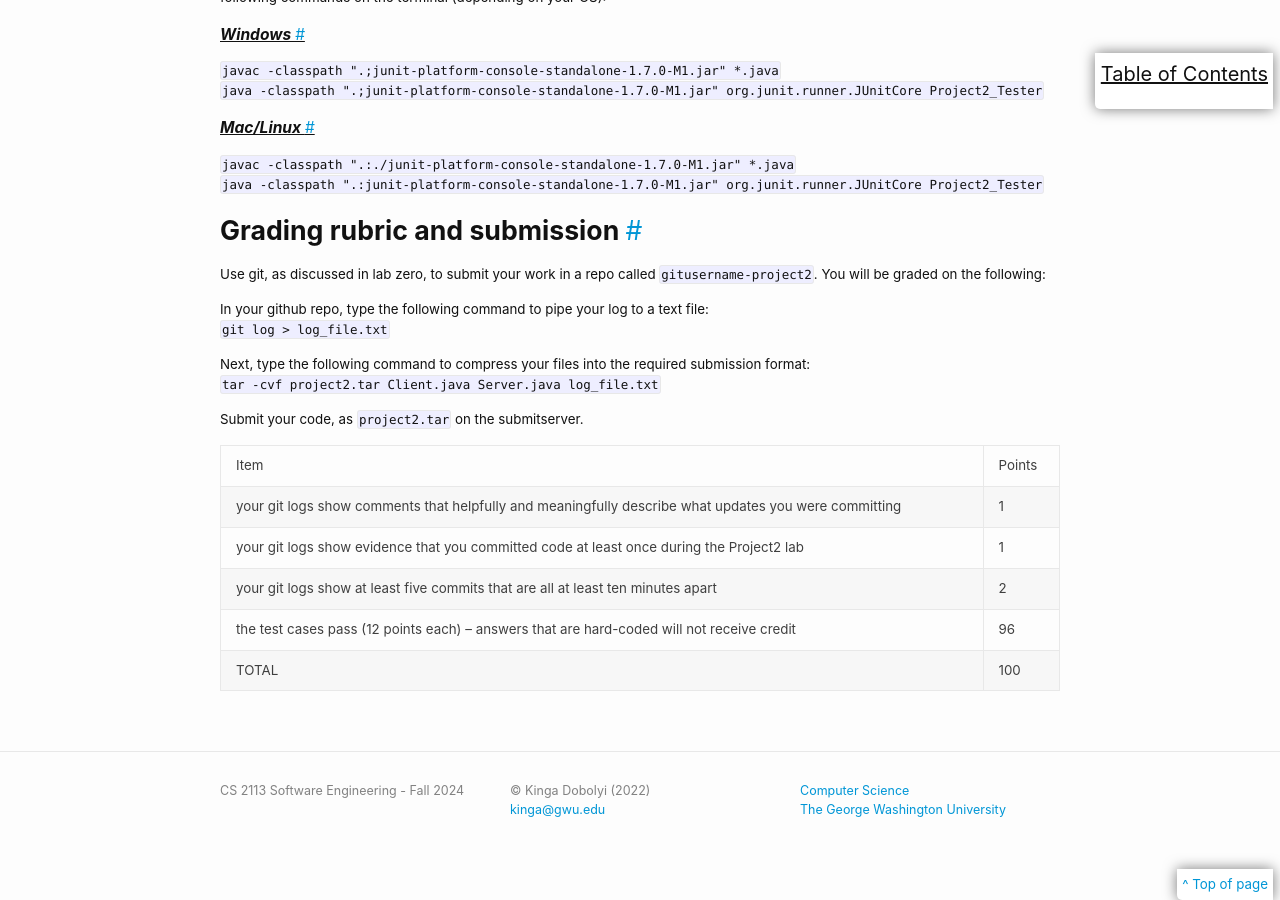
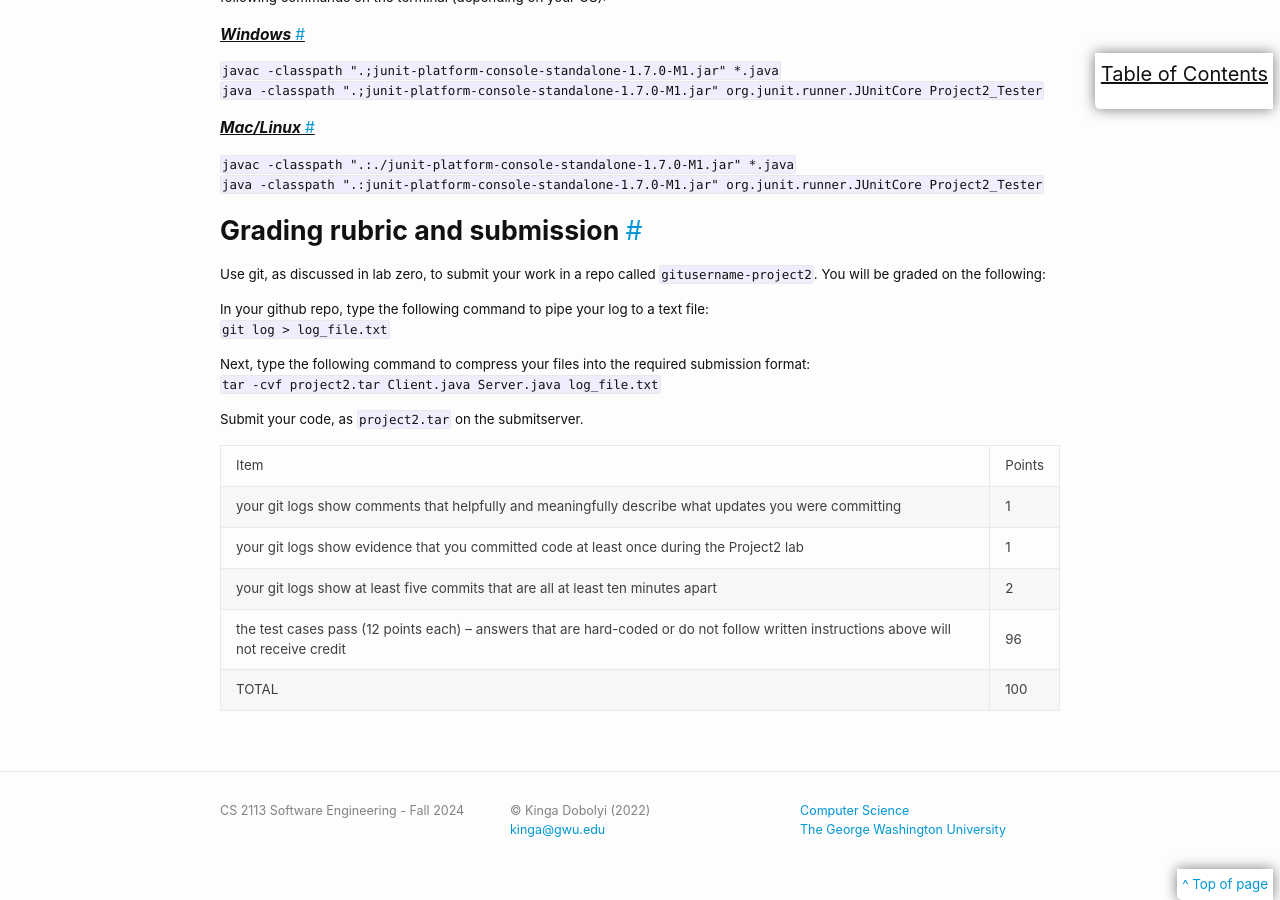
Before and after one commit to cs2113-f24/cs2113-f24.github.io, a Jekyll site: the page built from projects/project-2.md, in a window 1280 px wide and 900 px high, scrolled down 1455 px. Built offline with Jekyll 4.4.1, drawn with Linux system fonts in a browser that asks for light colours.

Commit message:
debugging lab

```diff
--- a/projects/project-2.md
+++ b/projects/project-2.md
@@ -83,5 +83,5 @@ Submit your code, as `project2.tar` on the submitserver.
 |your git logs show comments that helpfully and meaningfully describe what updates you were committing |  1 |
 |your git logs show evidence that you committed code at least once during the Project2 lab   |  1 |
 |your git logs show at least five commits that are all at least ten minutes apart  |  2 |
-|the test cases pass (12 points each) – answers that are hard-coded will not receive credit | 96 |
+|the test cases pass (12 points each) – answers that are hard-coded or do not follow written instructions above will not receive credit | 96 |
 |TOTAL | 100 |
```
